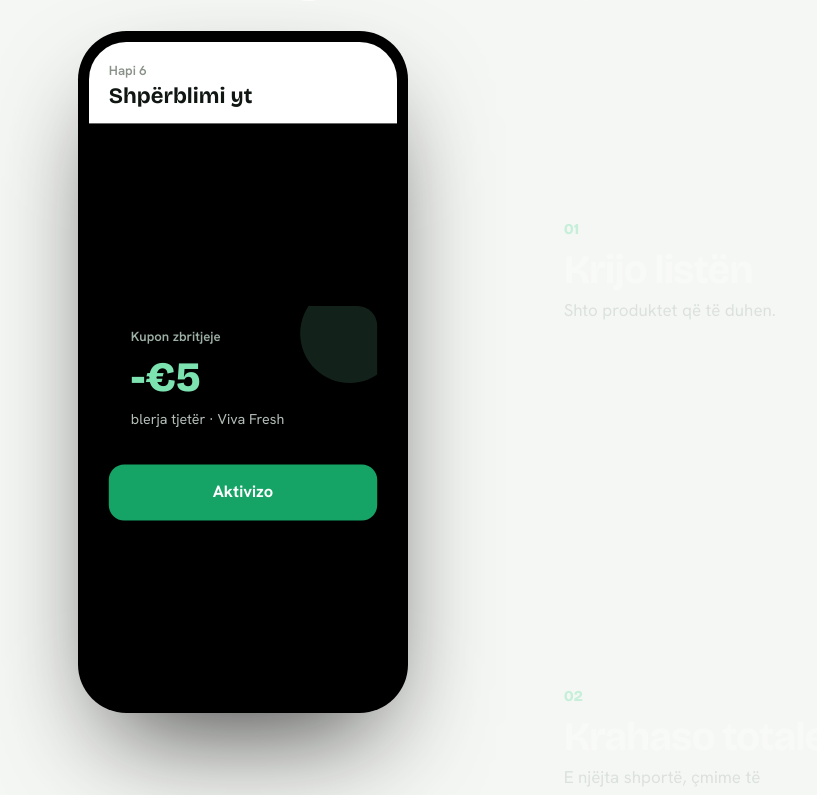
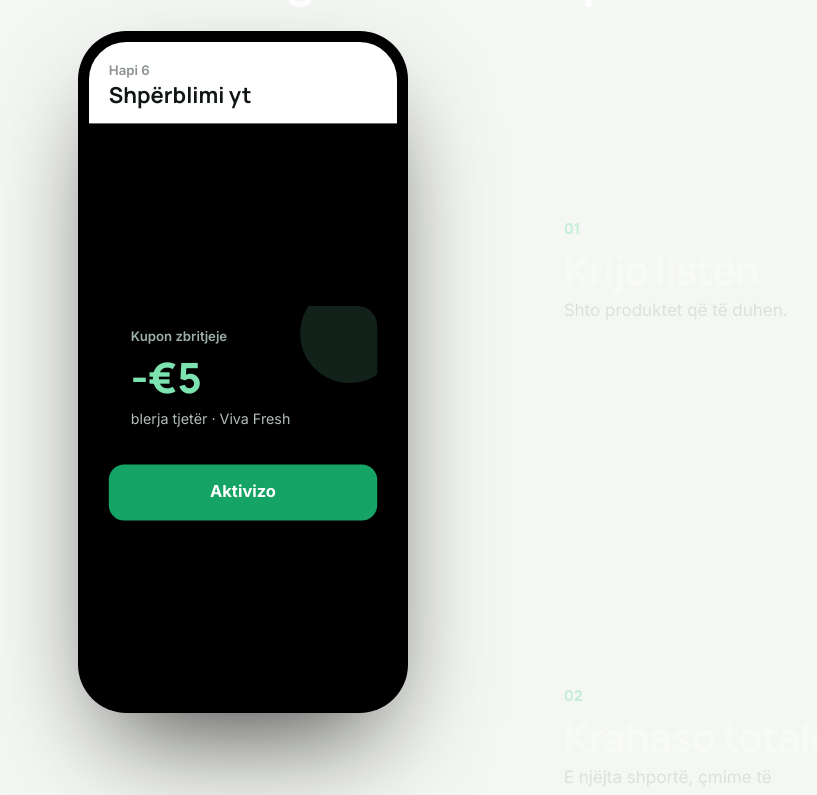
Before and after one commit to Ments123/krahaso-web, a Next.js app: page / in a window 1280 px wide. Shown: the part 1208-2003 px from the top of the page, without its empty margins (127-944 px from the left). Built offline with nearby package versions, Linux system fonts and the light colour scheme.

Commit message:
feat: establish Krahaso cinematic design foundation

```diff
--- a/app/layout.tsx
+++ b/app/layout.tsx
@@ -1,54 +1,29 @@
 import type { Metadata, Viewport } from "next";
-import { Bricolage_Grotesque, Hanken_Grotesk } from "next/font/google";
+import { Inter, Manrope } from "next/font/google";
 import "./globals.css";
 
-const display = Bricolage_Grotesque({
-  subsets: ["latin"],
-  weight: ["600", "700", "800"],
-  variable: "--font-display",
-  display: "swap",
-});
-
-const body = Hanken_Grotesk({
-  subsets: ["latin"],
-  weight: ["400", "500", "600", "700"],
-  variable: "--font-body",
-  display: "swap",
-});
+const display = Manrope({ subsets: ["latin"], variable: "--font-display", display: "swap" });
+const body = Inter({ subsets: ["latin"], variable: "--font-body", display: "swap" });
 
 export const metadata: Metadata = {
   metadataBase: new URL("https://krahaso.app"),
-  title: "Krahaso — Bli më lirë. Fito shpërblime.",
-  description:
-    "Krahaso çmimet e shportës në supermarketet e Kosovës, gjej shportën më të lirë dhe fito pikë nga blerjet e tua.",
+  title: "Krahaso çmimet e ushqimeve në Kosovë | Krahaso",
+  description: "Krahaso çmimet e shportës në supermarketet e Kosovës, skano blerjet dhe fito shpërblime praktike.",
+  alternates: { canonical: "/" },
   openGraph: {
-    title: "Krahaso — Bli më lirë. Fito shpërblime.",
-    description:
-      "Krahaso çmimet e shportës në supermarketet e Kosovës, gjej shportën më të lirë dhe fito pikë nga blerjet e tua.",
+    title: "Krahaso — Çdo shportë. Një zgjedhje më e zgjuar.",
+    description: "Krahaso çmimet, skano blerjet dhe fito shpërblime — në një aplikacion të ndërtuar për Kosovën.",
     url: "https://krahaso.app",
     siteName: "Krahaso",
     locale: "sq_AL",
-    type: "website",
+    type: "website"
   },
-  icons: {
-    icon: [{ url: "/favicon.svg", type: "image/svg+xml" }],
-  },
+  robots: { index: true, follow: true },
+  icons: { icon: [{ url: "/favicon.svg", type: "image/svg+xml" }] }
 };
 
-export const viewport: Viewport = {
-  themeColor: "#159A63",
-  width: "device-width",
-  initialScale: 1,
-};
+export const viewport: Viewport = { width: "device-width", initialScale: 1, themeColor: "#16A466" };
 
-export default function RootLayout({
-  children,
-}: {
-  children: React.ReactNode;
-}) {
-  return (
-    <html lang="sq" className={`${display.variable} ${body.variable}`}>
-      <body className="font-sans">{children}</body>
-    </html>
-  );
+export default function RootLayout({ children }: { children: React.ReactNode }) {
+  return <html lang="sq" className={`${display.variable} ${body.variable}`}><body>{children}</body></html>;
 }
```
